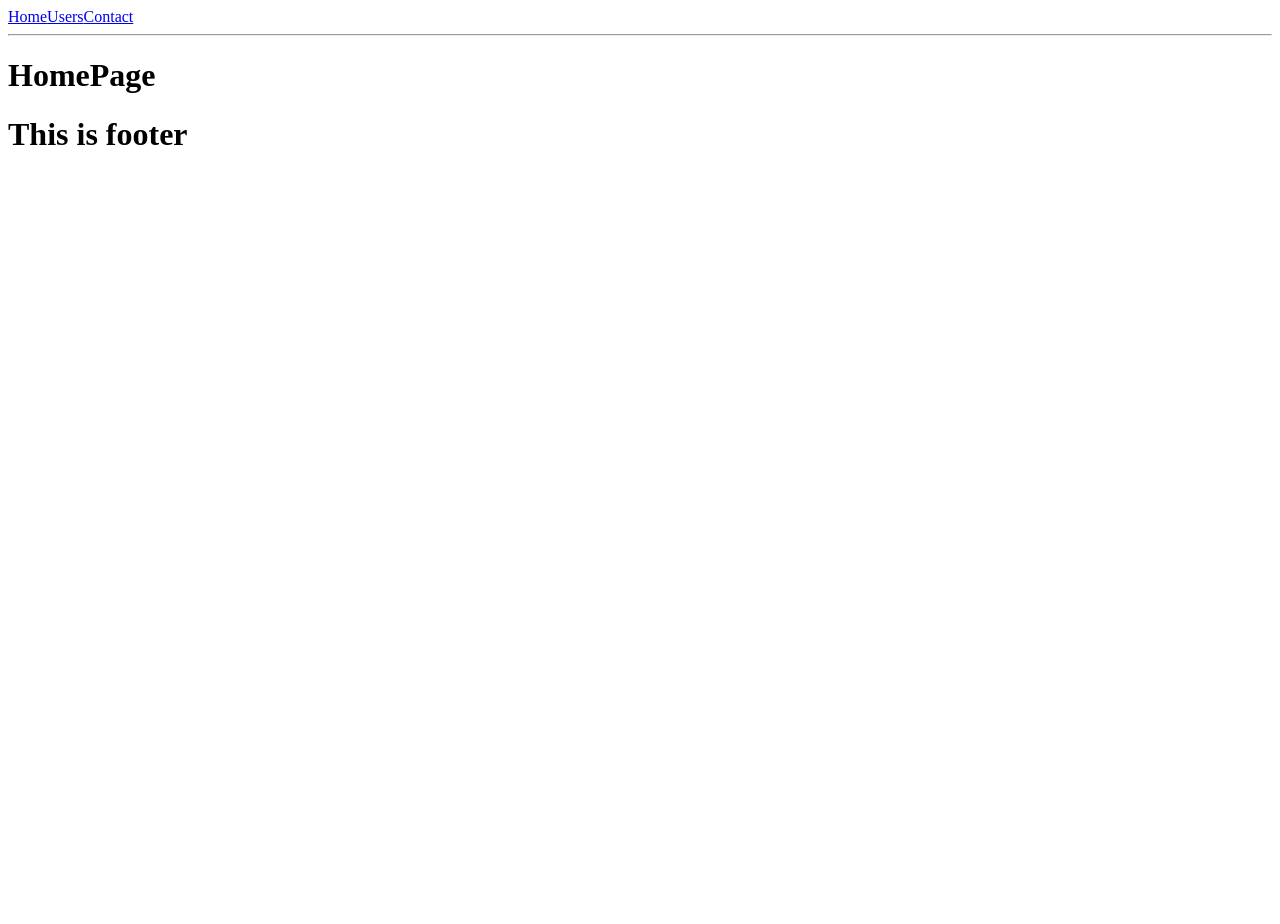
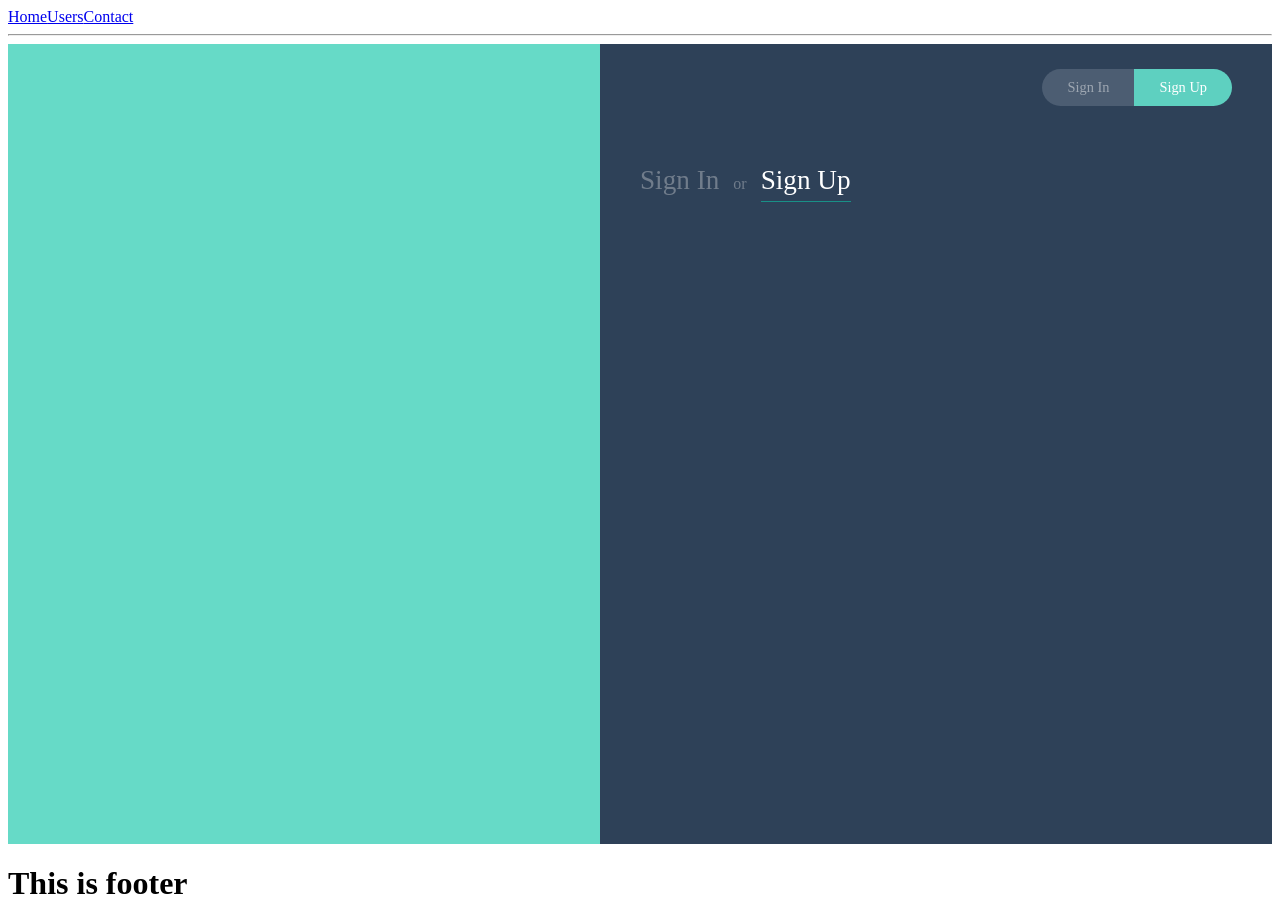
Before and after one commit to nowmozillaclub/enrollar, a React (Create React App) app in the folder client/: page / in a window 1280 px wide. Before the commit the page ends 800 px from the top, so only its background shows below. Built offline with nearby package versions, Linux system fonts and the light colour scheme.

Commit message:
added Sign in page

```diff
--- a/client/package.json
+++ b/client/package.json
@@ -8,6 +8,7 @@
     "@testing-library/user-event": "^7.2.1",
     "react": "^16.13.1",
     "react-dom": "^16.13.1",
+    "react-router-dom": "^5.2.0",
     "react-scripts": "3.4.1"
   },
   "scripts": {
--- a/client/public/index.html
+++ b/client/public/index.html
@@ -14,6 +14,7 @@
     <link rel="manifest" href="%PUBLIC_URL%/manifest.json" />
 
     <title>React App</title>
+    <link rel="stylesheet" href="styles.css" />
   </head>
   <body>
     <noscript>You need to enable JavaScript to run this app.</noscript>
--- /dev/null
+++ b/client/public/styles.css
@@ -0,0 +1,144 @@
+.App {
+    height: 100vh;
+    display: flex;
+    color: white;
+}
+
+.App__Aside {
+    width: 50%;
+    background-color: #66DAC7;
+}
+
+.App__Form {
+    width: 50%;
+    background-color: #2E4158;
+    padding: 25px 40px;
+    overflow: auto;
+}
+
+.PageSwitcher {
+    display: flex;
+    justify-content: flex-end;
+    margin-bottom: 10%;
+}
+
+.PageSwitcher__Item {
+    background-color: #4C5D72;
+    color: #9DA6B1;
+    padding: 10px 25px;
+    cursor: pointer;
+    font-size: .9em;
+    border: none;
+    outline: none;
+    display: inline-block;
+    text-decoration: none;
+}
+
+.PageSwitcher__Item--Active {
+    background-color: #5ED0C0;
+    color: white;
+}
+
+.PageSwitcher__Item:first-child {
+    border-top-left-radius: 25px;
+    border-bottom-left-radius: 25px;
+}
+
+.PageSwitcher__Item:last-child {
+    border-top-right-radius: 25px;
+    border-bottom-right-radius: 25px;
+}
+
+.FormCenter {
+    margin-bottom: 100px;
+}
+
+.FormTitle {
+    color: #707C8B;
+    font-weight: 300;
+    margin-bottom: 50px;
+}
+
+.FormTitle__Link {
+    color: #707C8B;
+    text-decoration: none;
+    display: inline-block;
+    font-size: 1.7em;
+    margin: 0 10px;
+    padding-bottom: 5px;
+}
+
+.FormTitle__Link:first-child {
+    margin-left: 0;
+}
+
+.FormTitle__Link--Active {
+    color: white;
+    border-bottom: 1px solid #199087;
+}
+
+.FormField {
+    margin-bottom: 40px;
+}
+
+.FormField__Label {
+    display: block;
+    text-transform: uppercase;
+    font-size: .9em;
+    color: white;
+}
+
+.FormField__Input {
+    width: 85%;
+    background-color: transparent;
+    border: none;
+    color: white;
+    outline: none;
+    border-bottom: 1px solid #445366;
+    font-size: 1em;
+    font-weight: 300;
+    padding-bottom: 10px;
+    margin-top: 10px;
+}
+
+.FormField__Input::placeholder {
+    color: #616E7F;
+}
+
+.FormField__Button {
+    background-color: #52C4B9;
+    color: white;
+    border: none;
+    outline: none;
+    border-radius: 25px;
+    padding: 15px 70px;
+    font-size: .8em;
+    font-weight: 500;
+}
+
+.FormField__Link {
+    color: #66707D;
+    text-decoration: none;
+    display: inline-block;
+    border-bottom: 1.5px solid #225E62;
+    padding-bottom: 5px;
+}
+
+.FormField__CheckboxLabel {
+    color: #646F7D;
+    font-size: .9em;
+}
+
+.FormField__Checkbox {
+    position: relative;
+    top: 1.5px;
+}
+
+.FormField__TermsLink {
+    color: white;
+    border-bottom: 1px solid #199087;
+    text-decoration: none;
+    display: inline-block;
+    padding-bottom: 2px;
+    margin-left: 5px;
+}
--- a/client/src/App.js
+++ b/client/src/App.js
@@ -1,26 +1,65 @@
-import React, { Fragment } from 'react';
-
+import React, { Fragment } from "react";
 
 // import "./App.css";
 
-import {
-  BrowserRouter,
-  Route,
-  Switch
-} from 'react-router-dom';
-import HomePage  from './pages/HomePage';
+import { BrowserRouter, Route, Switch, Link, NavLink } from "react-router-dom";
+import HomePage from "./pages/HomePage";
+import SingnIn from "./pages/SignIn";
 
 function App() {
   return (
     <Fragment>
       <BrowserRouter>
         <Switch>
-          <Route exact path='/' component={HomePage} />
+          {/* <Route exact path="/" component={HomePage} /> */}
+          <div className="App">
+            <div className="App__Aside"></div>
+            <div className="App__Form">
+              <div className="PageSwitcher">
+                <NavLink
+                  to="/sign-in"
+                  activeClassName="PageSwitcher__Item--Active"
+                  className="PageSwitcher__Item"
+                >
+                  Sign In
+                </NavLink>
+                <NavLink
+                  exact
+                  to="/"
+                  activeClassName="PageSwitcher__Item--Active"
+                  className="PageSwitcher__Item"
+                >
+                  Sign Up
+                </NavLink>
+              </div>
+
+              <div className="FormTitle">
+                <NavLink
+                  to="/sign-in"
+                  activeClassName="FormTitle__Link--Active"
+                  className="FormTitle__Link"
+                >
+                  Sign In
+                </NavLink>{" "}
+                or{" "}
+                <NavLink
+                  exact
+                  to="/"
+                  activeClassName="FormTitle__Link--Active"
+                  className="FormTitle__Link"
+                >
+                  Sign Up
+                </NavLink>
+              </div>
+
+              {/* <Route exact path="/" component={SignUpForm}></Route> */}
+              <Route path="/sign-in" component={SingnIn}></Route>
+            </div>
+          </div>
         </Switch>
       </BrowserRouter>
     </Fragment>
   );
 }
 
-
 export default App;
--- /dev/null
+++ b/client/src/pages/SignIn.js
@@ -0,0 +1,84 @@
+import React, { Component } from "react";
+import { Link } from "react-router-dom";
+
+class SignInForm extends Component {
+  constructor() {
+    super();
+
+    this.state = {
+      email: "",
+      password: "",
+    };
+
+    this.handleChange = this.handleChange.bind(this);
+    this.handleSubmit = this.handleSubmit.bind(this);
+  }
+
+  handleChange(e) {
+    let target = e.target;
+    let value = target.type === "checkbox" ? target.checked : target.value;
+    let name = target.name;
+
+    this.setState({
+      [name]: value,
+    });
+  }
+
+  handleSubmit(e) {
+    e.preventDefault();
+
+    console.log("The form was submitted with the following data:");
+    console.log(this.state);
+  }
+
+  render() {
+    return (
+      <div className="FormCenter">
+        <form
+          onSubmit={this.handleSubmit}
+          className="FormFields"
+          onSubmit={this.handleSubmit}
+        >
+          <div className="FormField">
+            <label className="FormField__Label" htmlFor="email">
+              E-Mail Address
+            </label>
+            <input
+              type="email"
+              id="email"
+              className="FormField__Input"
+              placeholder="Enter your email"
+              name="email"
+              value={this.state.email}
+              onChange={this.handleChange}
+            />
+          </div>
+
+          <div className="FormField">
+            <label className="FormField__Label" htmlFor="password">
+              Password
+            </label>
+            <input
+              type="password"
+              id="password"
+              className="FormField__Input"
+              placeholder="Enter your password"
+              name="password"
+              value={this.state.password}
+              onChange={this.handleChange}
+            />
+          </div>
+
+          <div className="FormField">
+            <button className="FormField__Button mr-20">Sign In</button>{" "}
+            <Link to="/" className="FormField__Link">
+              Create an account
+            </Link>
+          </div>
+        </form>
+      </div>
+    );
+  }
+}
+
+export default SignInForm;
```
Also changed, not shown: client/src/pages/HomePage.js (+7 -11 lines), client/src/components/Footer.js (deleted), client/src/components/Header.js (deleted), 2 other files (tests, documents, lock files or other folders).
